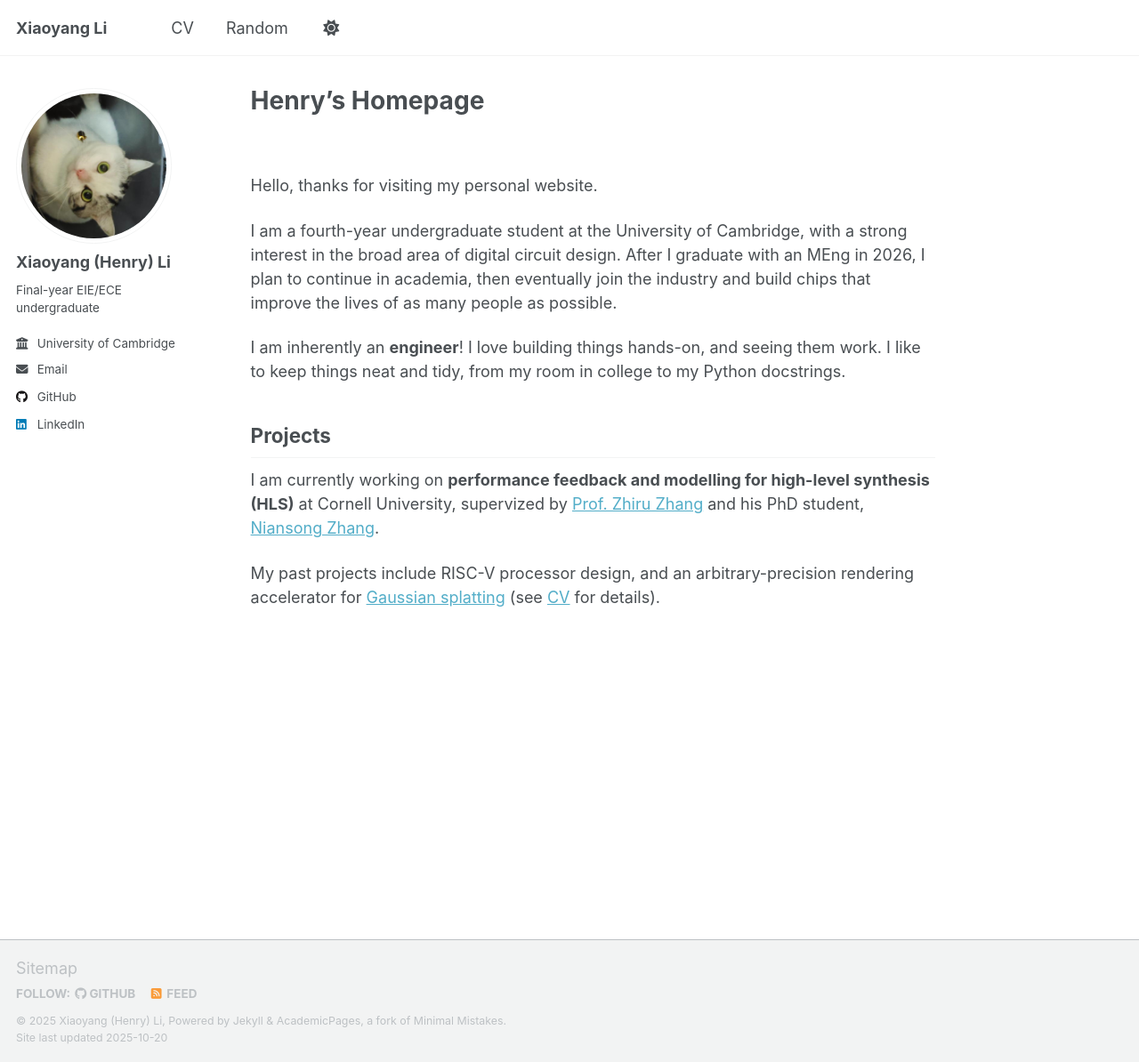
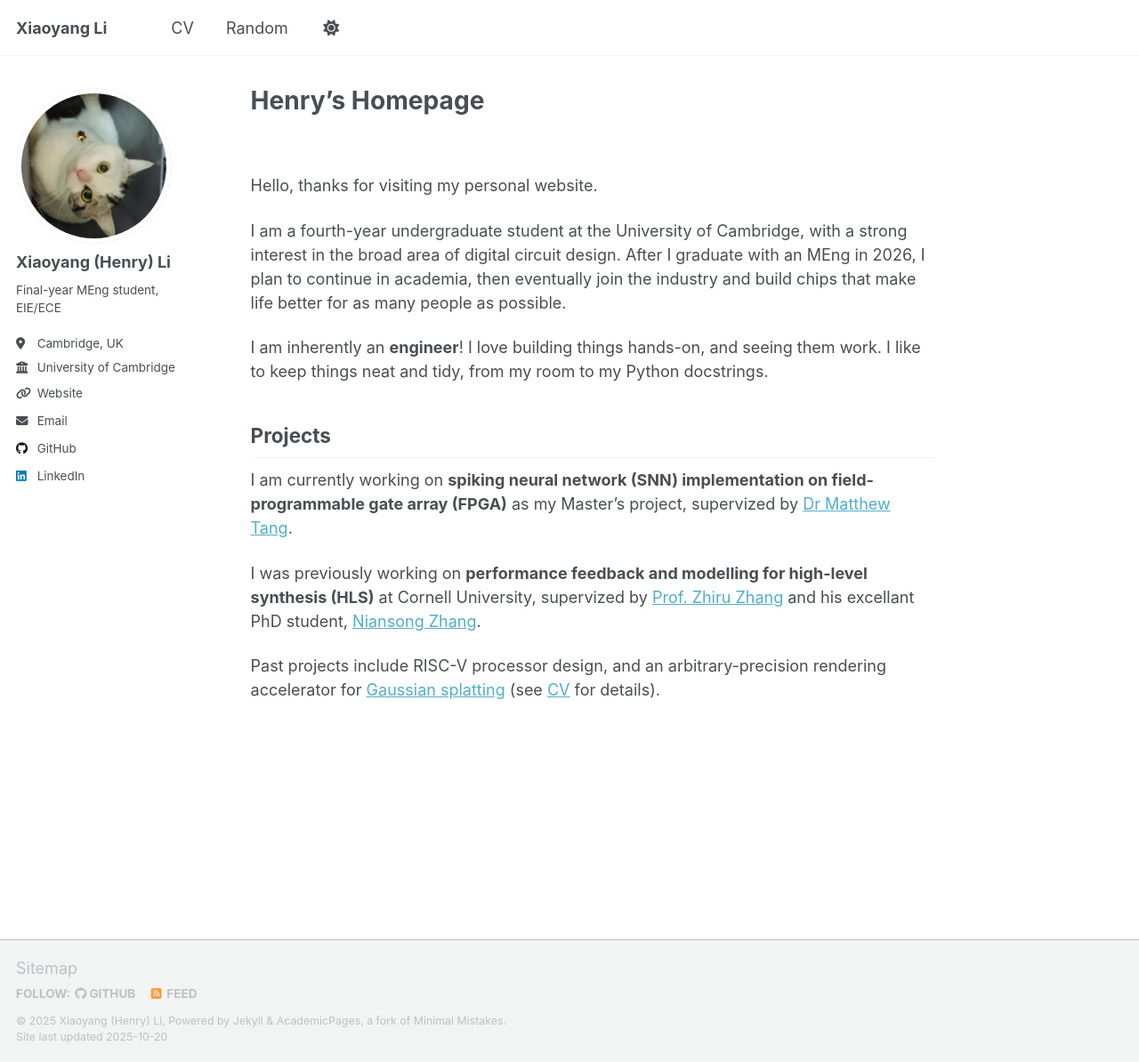
Before and after one commit to xli562/xli562.github.io, a Jekyll site: the page built from _pages/about.md, in a window 1280 px wide and 1194 px high. Shown: the whole window at 89% size. Built offline with Jekyll 4.4.1, drawn with Linux system fonts in a browser that asks for light colours; a script that is not in the unit is left out.

Commit message:
Update for IIB Michaelmas

```diff
--- a/_config.yml
+++ b/_config.yml
@@ -10,7 +10,7 @@
 locale                   : "en-US"
 site_theme               : "default" # Currently available options are "default", "air"
 title                    : "Xiaoyang Li"
-title_separator          : "-"
+title_separator          : "|"
 name                     : &name "Xiaoyang (Henry) Li"
 description              : &description "personal description"
 url                      : https://xli562.github.io # the base hostname & protocol for your site e.g. "https://[your GitHub username].github.io" or if you already have some other page hosted on Github then use "https://[your GitHub username].github.io/[Your Repo Name]"
@@ -25,10 +25,10 @@ author:
   avatar           : "profile.jpg"
   name             : "Xiaoyang (Henry) Li"
   pronouns         : # example: "she/her"
-  bio              : "Final-year EIE/ECE undergraduate"
-  location         : # "Cambridge, UK"
+  bio              : "Final-year MEng student, EIE/ECE"
+  location         : "Cambridge, UK"
   employer         : "University of Cambridge"
-  uri              : # URL
+  uri              : "https://xli562.github.io"
   email            : "xl562@cam.ac.uk"
 
   # Academic websites
--- a/_pages/about.md
+++ b/_pages/about.md
@@ -10,12 +10,14 @@ redirect_from:
 <br><br>
 Hello, thanks for visiting my personal website.
 
-I am a fourth-year undergraduate student at the University of Cambridge, with a strong interest in the broad area of digital circuit design. After I graduate with an MEng in 2026, I plan to continue in academia, then eventually join the industry and build chips that improve the lives of as many people as possible.
+I am a fourth-year undergraduate student at the University of Cambridge, with a strong interest in the broad area of digital circuit design. After I graduate with an MEng in 2026, I plan to continue in academia, then eventually join the industry and build chips that make life better for as many people as possible.
 
-I am inherently an **engineer**! I love building things hands-on, and seeing them work. I like to keep things neat and tidy, from my room in college to my Python docstrings.
+I am inherently an **engineer**! I love building things hands-on, and seeing them work. I like to keep things neat and tidy, from my room to my Python docstrings.
 
 ## Projects
 
-I am currently working on **performance feedback and modelling for high-level synthesis (HLS)** at Cornell University, supervized by [Prof. Zhiru Zhang](https://www.csl.cornell.edu/~zhiruz/) and his PhD student, [Niansong Zhang](https://www.zzzdavid.tech/).
+I am currently working on **spiking neural network (SNN) implementation on field-programmable gate array (FPGA)** as my Master's project, supervized by [Dr Matthew Tang](https://www.eng.cam.ac.uk/profiles/wct26).
 
-My past projects include RISC-V processor design, and an arbitrary-precision rendering accelerator for [Gaussian splatting](https://repo-sam.inria.fr/fungraph/3d-gaussian-splatting/) (see [CV](/cv/) for details).
+I was previously working on **performance feedback and modelling for high-level synthesis (HLS)** at Cornell University, supervized by [Prof. Zhiru Zhang](https://www.csl.cornell.edu/~zhiruz/) and his excellant PhD student, [Niansong Zhang](https://www.zzzdavid.tech/).
+
+Past projects include RISC-V processor design, and an arbitrary-precision rendering accelerator for [Gaussian splatting](https://repo-sam.inria.fr/fungraph/3d-gaussian-splatting/) (see [CV](/cv/) for details).
```
